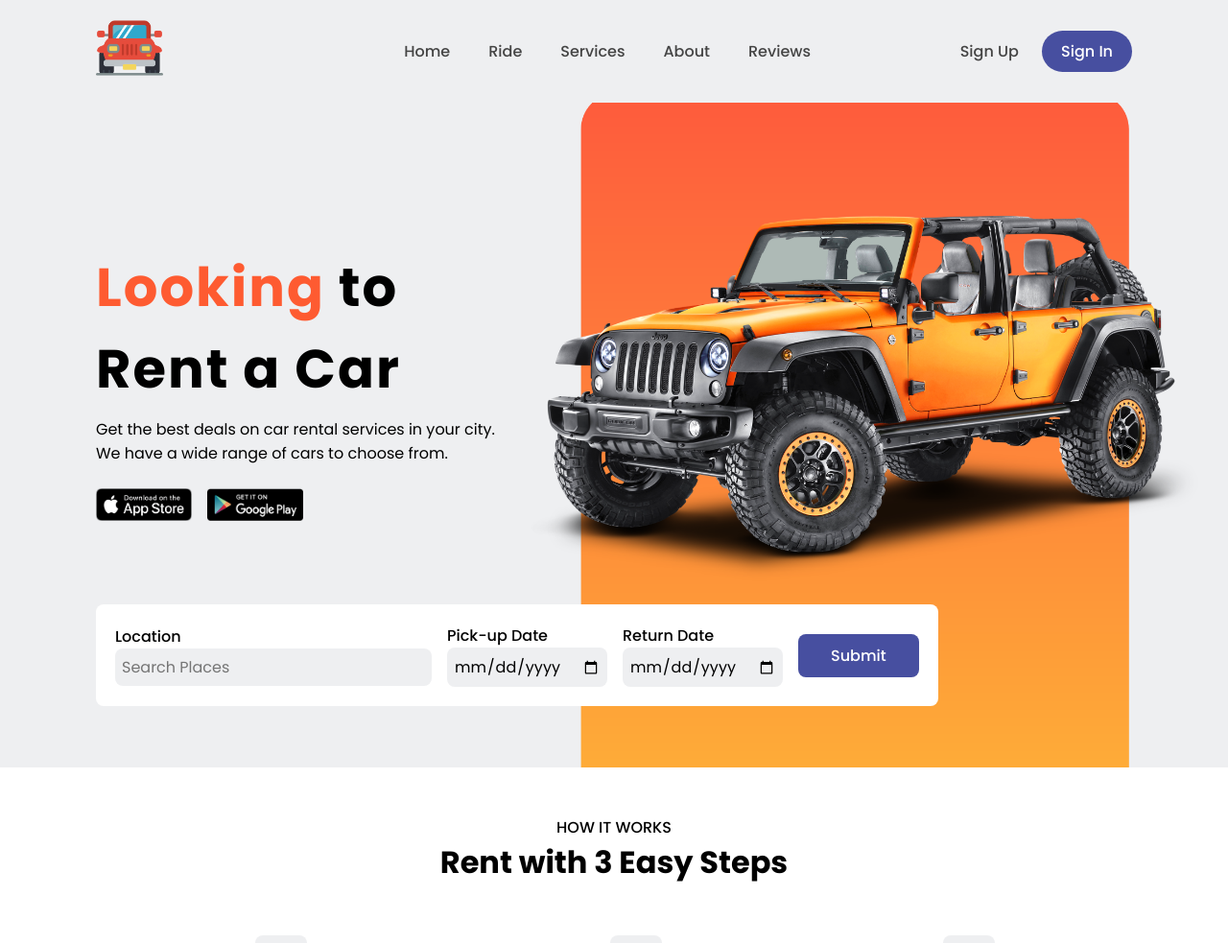
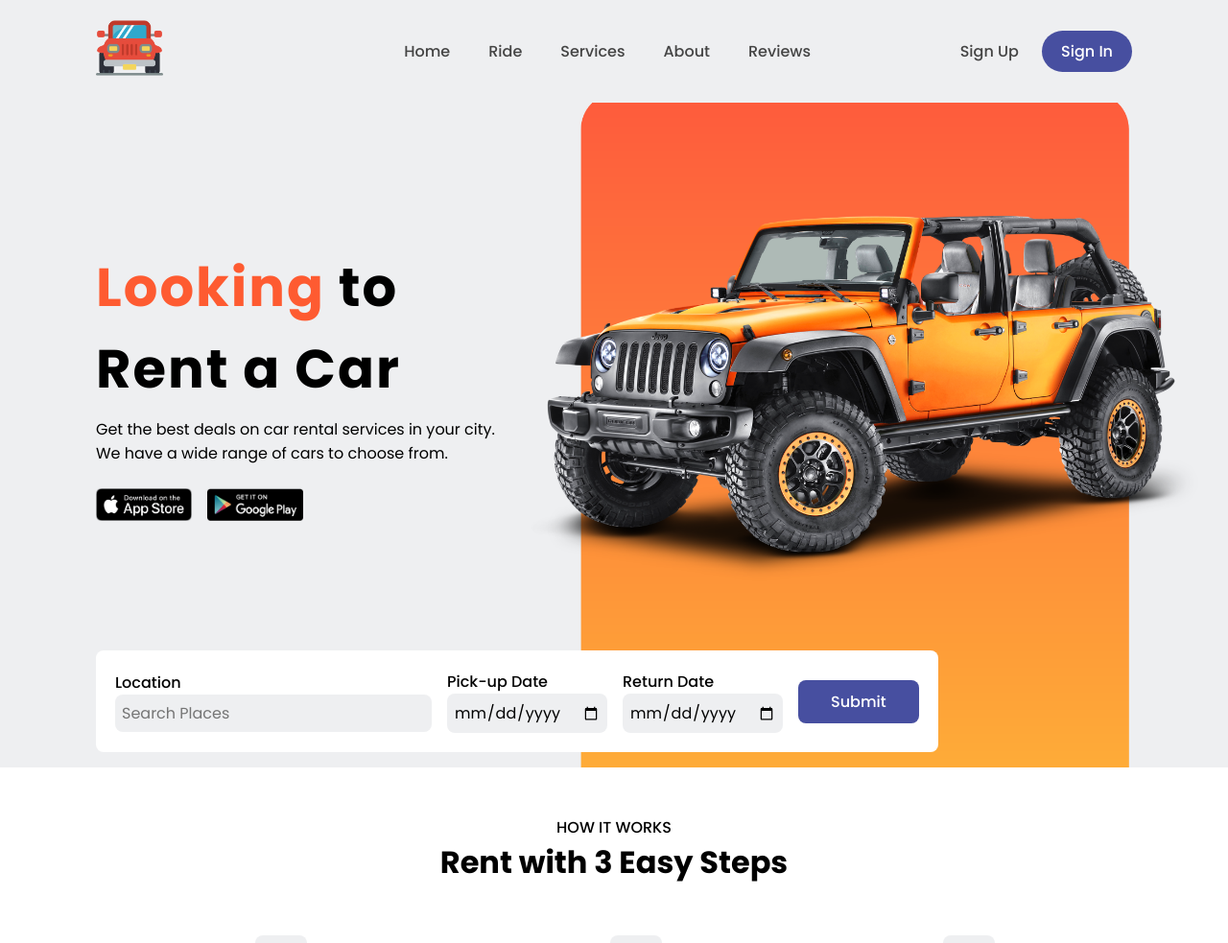
Before and after one commit to Wendy-Lagho/Car-rental-web, a PHP site: page / in a window 1280 px wide. Shown: the top 983 px of the page at 96% size. Run offline with PHP 8.4, Linux system fonts and the light colour scheme.

Commit message:
Update styles.css

```diff
--- a/styles.css
+++ b/styles.css
@@ -125,7 +125,7 @@ header {
   align-items: center;
   gap: 1rem;
   position: absolute;
-  bottom: 4rem;
+  bottom: 1rem;
   left: 100px;
   background: #fff;
   padding: 20px;
```
